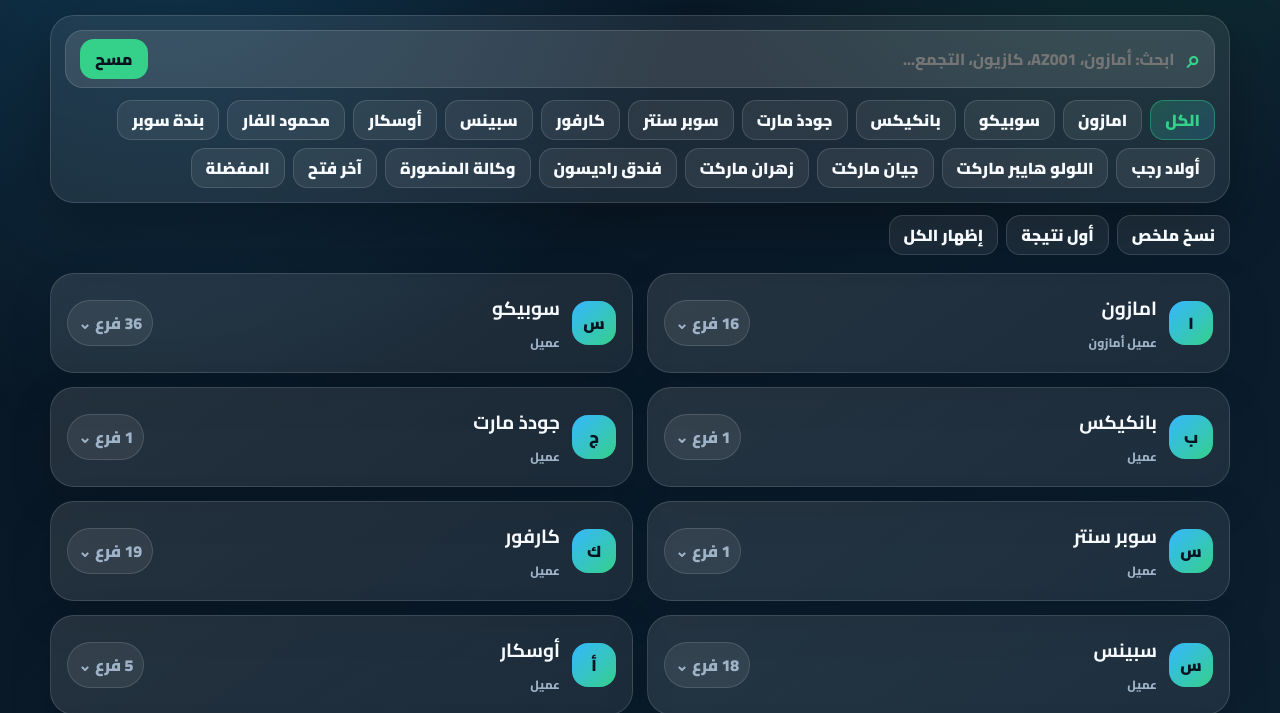
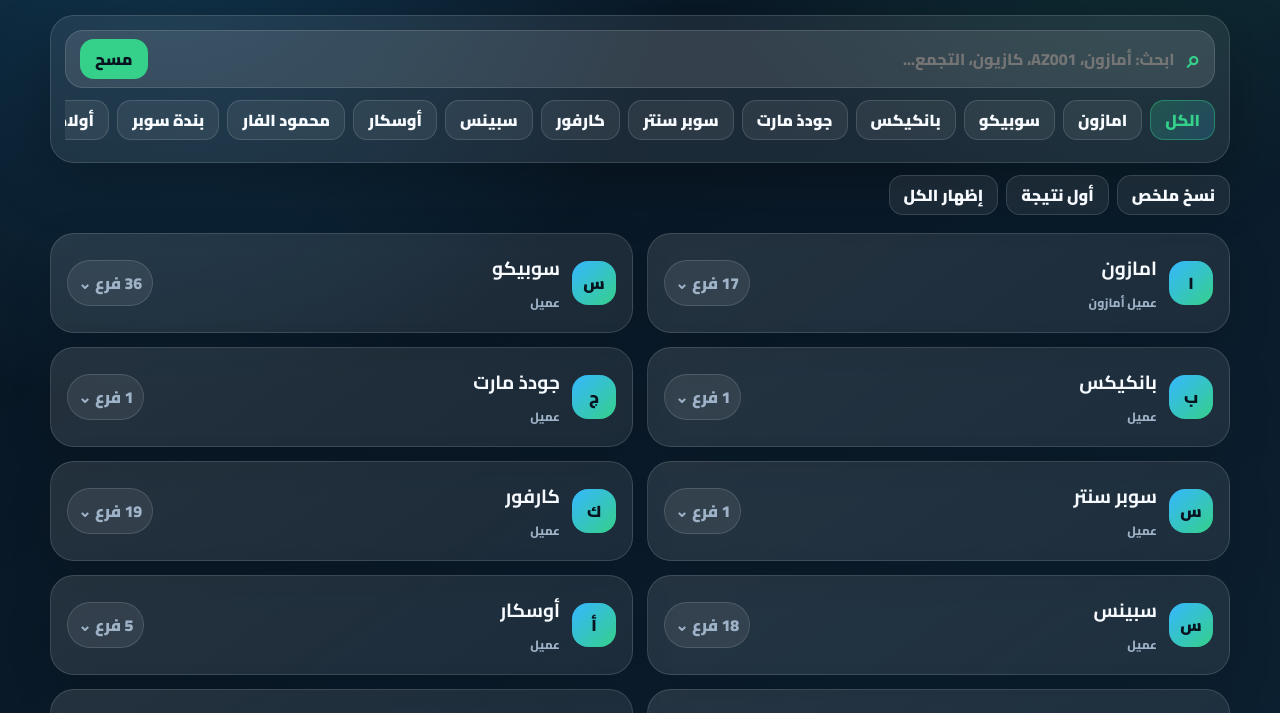
Before and after one commit to I-Ahmed-Mohamed/oval_hypermarkets, a plain HTML site: page index.html in a window 1280 px wide. Shown: the part 297-1010 px from the top of the page. Drawn offline with Linux system fonts and the light colour scheme.

Commit message:
Improve quick-filters UI and add Amazon QCD5 branch

```diff
--- a/css/style.css
+++ b/css/style.css
@@ -177,13 +177,28 @@
   min-height:40px;
   padding:0 14px;
   transition:.2s ease;
+  white-space:nowrap;
+  flex-shrink:0;
 }
 .search-box button{background:var(--accent);color:#07131f;border-color:transparent}
 .quick-filters{
   display:flex;
-  flex-wrap:wrap;
+  overflow-x:auto;
   gap:8px;
   margin-top:12px;
+  padding-bottom:8px;
+  scrollbar-width:thin;
+  scrollbar-color:var(--line) transparent;
+}
+.quick-filters::-webkit-scrollbar {
+  height: 6px;
+}
+.quick-filters::-webkit-scrollbar-track {
+  background: transparent;
+}
+.quick-filters::-webkit-scrollbar-thumb {
+  background-color: var(--line);
+  border-radius: 10px;
 }
 .quick-filters button.active{
   background:linear-gradient(135deg,rgba(53,208,138,.22),rgba(54,183,255,.18));
@@ -389,8 +404,6 @@
   .stats strong{font-size:22px}
   .search-box{grid-template-columns:auto 1fr;min-height:54px}
   .search-box button{grid-column:1/-1;width:100%}
-  .quick-filters{display:grid;grid-template-columns:repeat(2,1fr)}
-  .quick-filters button{padding:0 8px}
   .branch{grid-template-columns:1fr}
   .branch-actions{display:grid;grid-template-columns:1fr 38px 38px}
   .map-btn{width:100%}
--- a/js/data.js
+++ b/js/data.js
@@ -99,6 +99,12 @@
         "name": "امازون شبرا الخيمة",
         "area": "4766+5QQ Shubra El Kheima",
         "map": "https://maps.app.goo.gl/YyWUZ9EBB6LXNEtB7"
+      },
+      {
+        "code": "QCD5",
+        "name": "امازون QCD5",
+        "area": "",
+        "map": "https://maps.app.goo.gl/wyd6XiVhtrRZ4yyAA"
       }
     ]
   },
```
